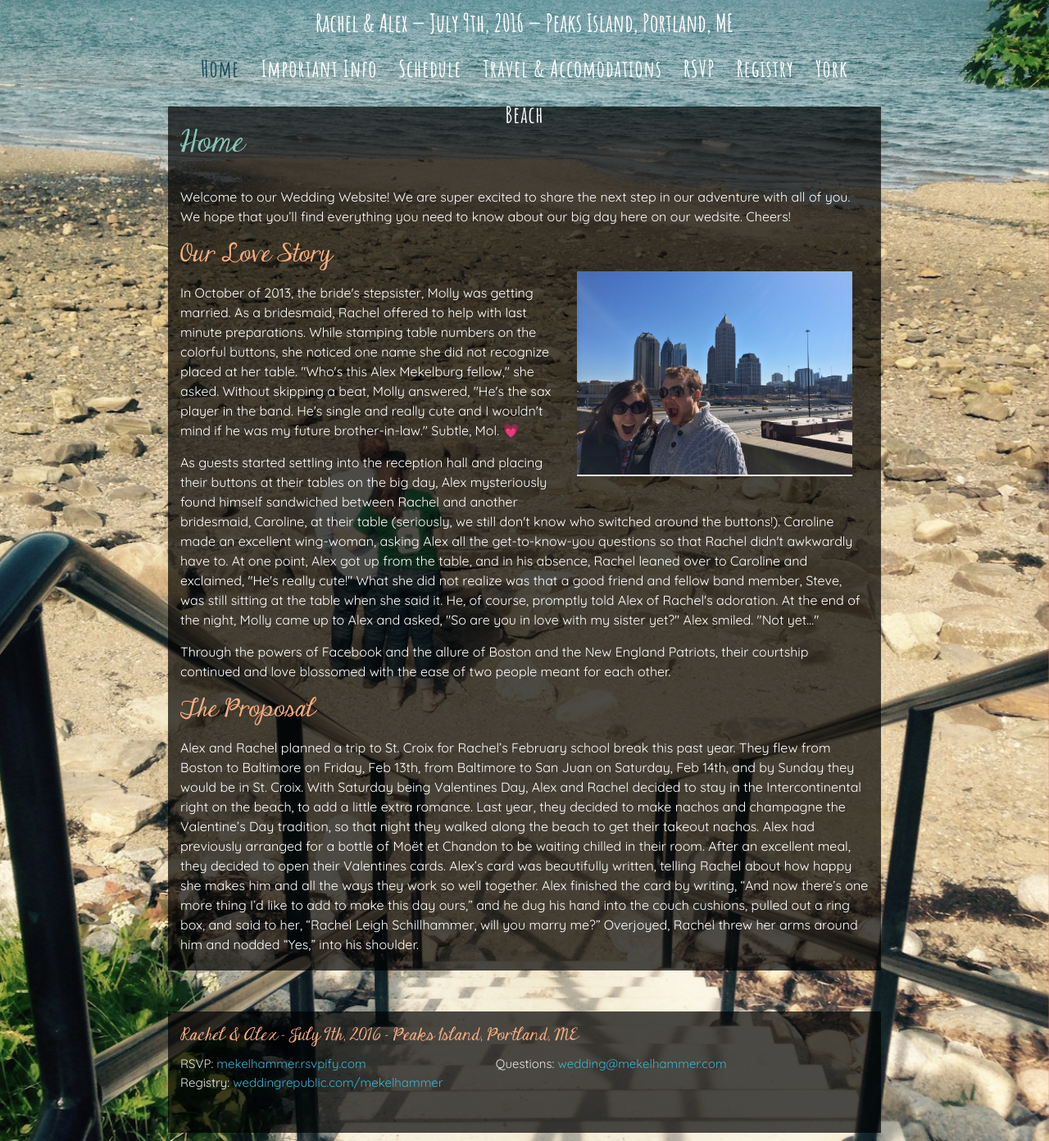
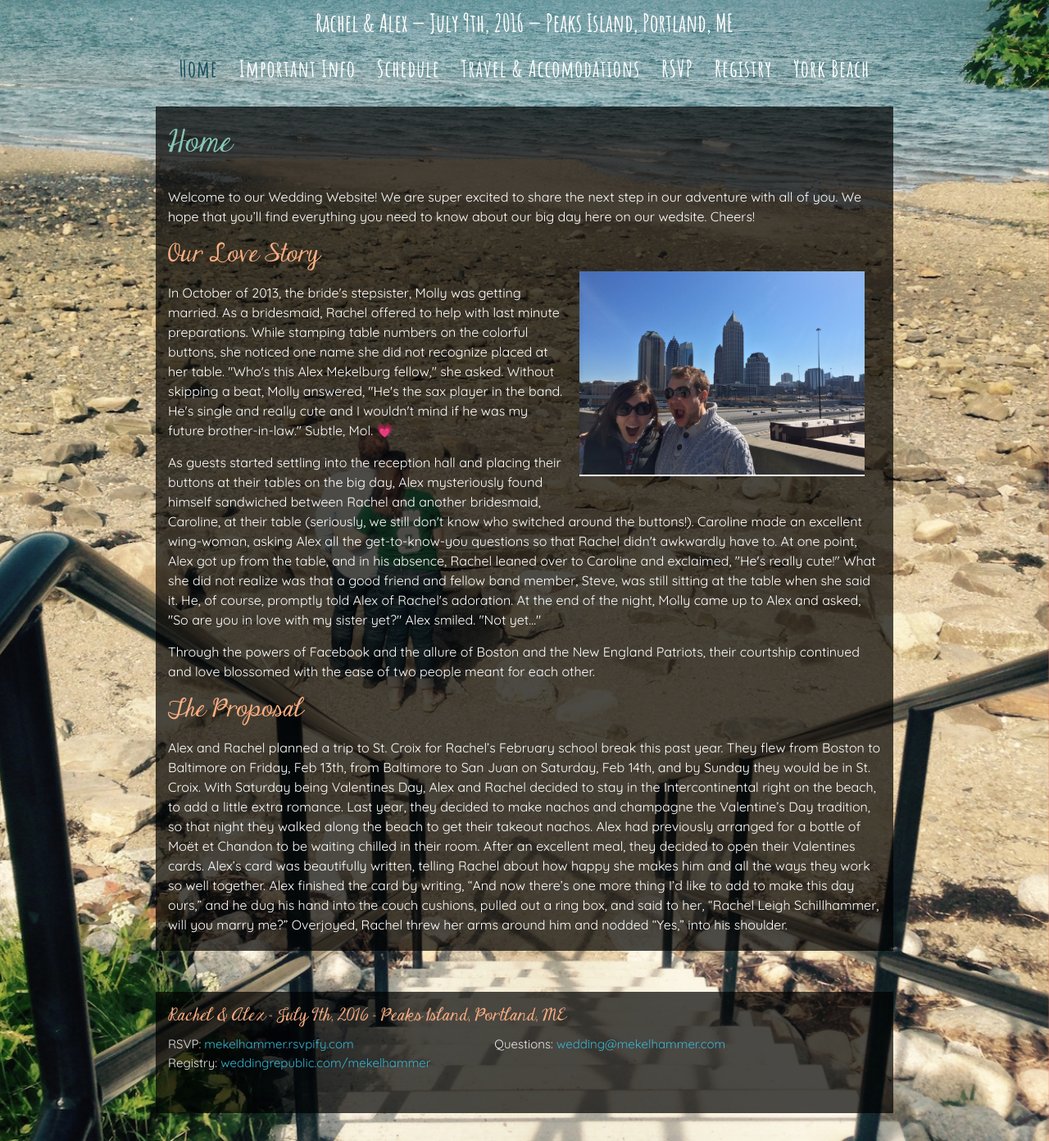
Before and after one commit to amekelburg/wedsite, a Jekyll site: the page built from 1-index.md, in a window 1280 px wide and 1392 px high. Shown: the whole window at 82% size. Built offline with Jekyll 4.4.1, drawn with Linux system fonts in a browser that asks for light colours; some web fonts are replaced; comment, search, counter and statistics services are not loaded.

Commit message:
fix styles for nav

```diff
--- a/_sass/_base.scss
+++ b/_sass/_base.scss
@@ -163,12 +163,12 @@
  * Wrapper
  */
 .wrapper {
-    max-width: -webkit-calc(#{$content-width} - (#{$spacing-unit} * 2));
-    max-width:         calc(#{$content-width} - (#{$spacing-unit} * 2));
+    max-width: -webkit-calc(#{$content-width} - (#{$spacing-unit}));
+    max-width:         calc(#{$content-width} - (#{$spacing-unit}));
     margin-right: auto;
     margin-left: auto;
-    padding-right: $spacing-unit;
-    padding-left: $spacing-unit;
+    padding-right: $spacing-unit / 2;
+    padding-left: $spacing-unit / 2;
     @extend %clearfix;
 
     @include media-query($on-laptop) {
```
